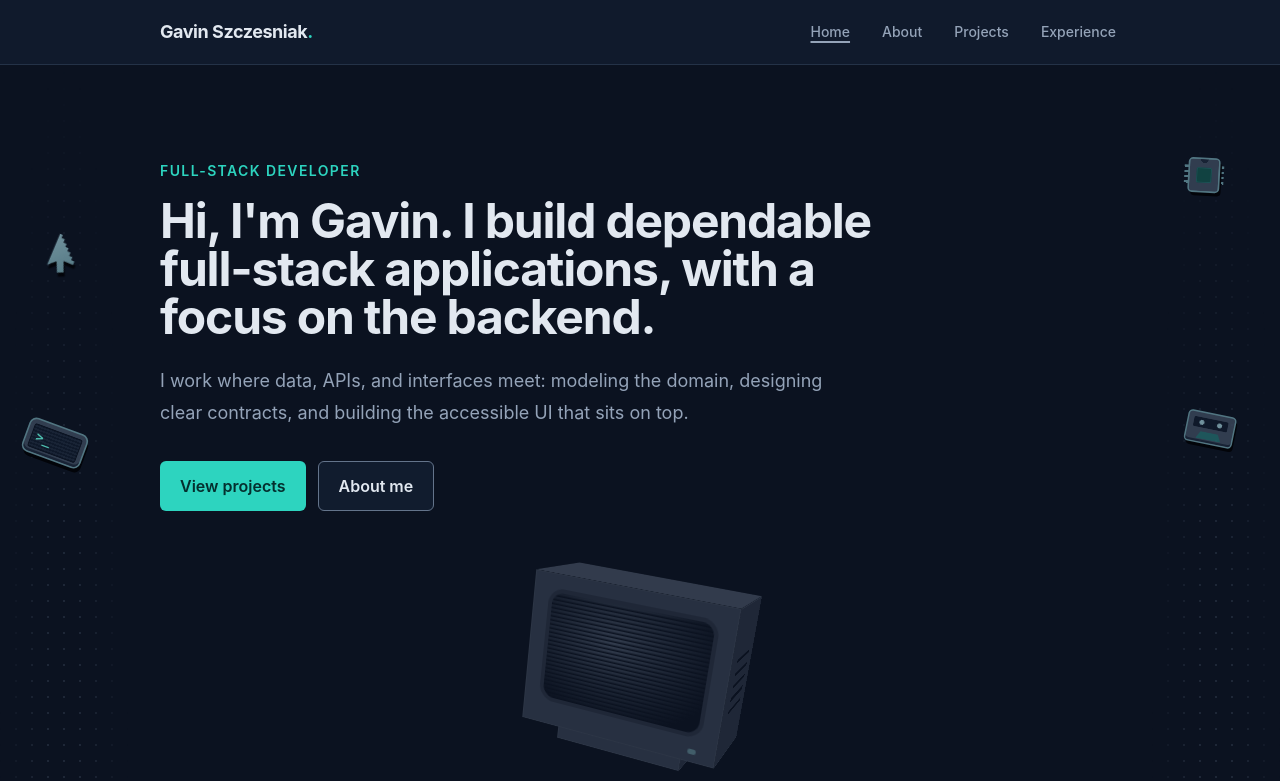
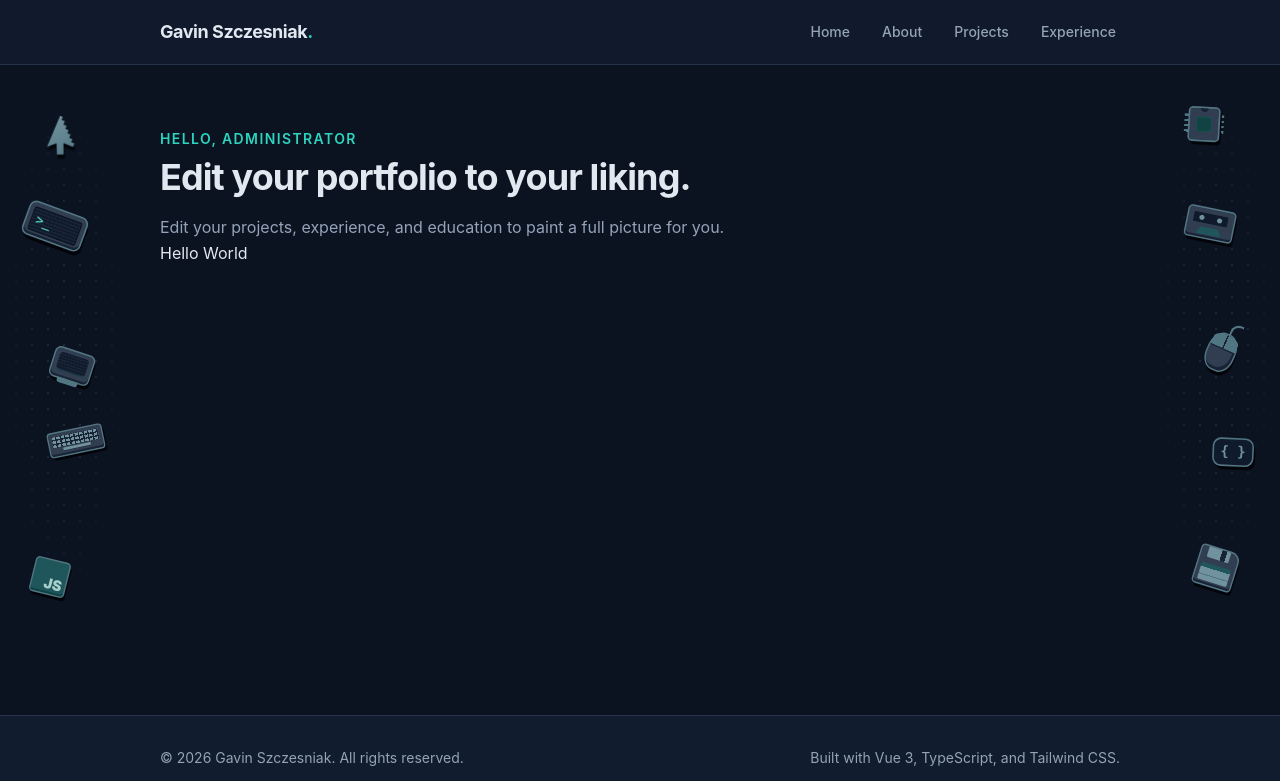
Before and after one commit to Battlertrunks/Portfolio-v2, a Vue app: page /admin in a window 1280 px wide. Before the commit this address led to /. Shown: the top 781 px of the page. Built offline with nearby package versions, Linux system fonts and the light colour scheme.

Commit message:
Adds admin route and test elements   - Updates the .gitignore for architecture notes

```diff
--- /dev/null
+++ b/src/components/SectionItemForm.vue
@@ -0,0 +1,7 @@
+<script setup lang="ts">
+
+</script>
+
+<template>
+  <p>Hello World</p>
+</template>
--- /dev/null
+++ b/src/features/admin/AdminView.vue
@@ -0,0 +1,27 @@
+<script setup lang="ts">
+import PageContainer from '@/components/PageContainer.vue';
+import SectionHeading from '@/components/SectionHeading.vue';
+import SectionItemForm from '@/components/SectionItemForm.vue';
+
+
+</script>
+
+<template>
+  <PageContainer>
+    <!-- TODO: Need to create a database to contain the following: -->
+    <!-- 1. Education table 2. Job/professional experience 3. Projects -->
+    <!-- About me (exception of Skills, maybe that can be a table, can be static on the frontend) -->
+    <section class="py-16 sm:py24" aria-labelledby="admin-page">
+      <SectionHeading
+        heading-id="admin-title"
+        eyebrow="Hello, Administrator"
+        title="Edit your portfolio to your liking."
+        :level="1"
+        description="Edit your projects, experience, and education to paint a full picture for you."
+      />
+
+      <SectionItemForm />
+
+    </section>
+  </PageContainer>
+</template>
--- a/src/routes/index.ts
+++ b/src/routes/index.ts
@@ -12,6 +12,11 @@ const routes: RouteRecordRaw[] = [
     name: 'about',
     component: () => import('@/features/about/AboutView.vue'),
     meta: { title: 'About' },
+  },
+  {
+    path: '/admin',
+    name: 'admin',
+    component: () => import('@/features/admin/AdminView.vue'),
   },
   {
     path: '/projects',
```
Also changed, not shown: 1 other file (tests, documents, lock files or other folders).
